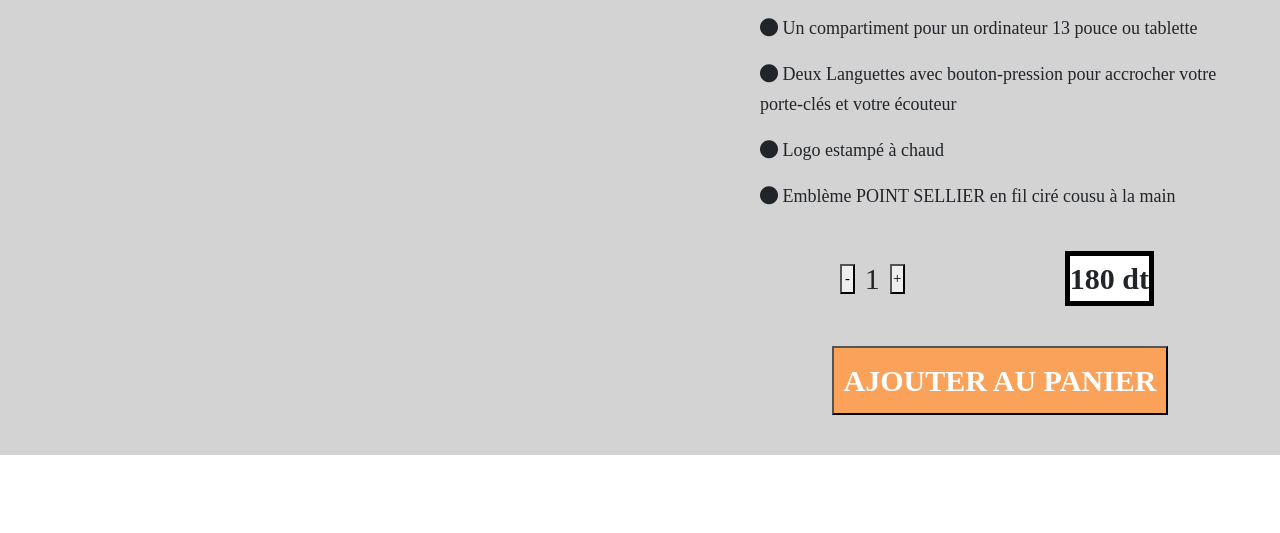
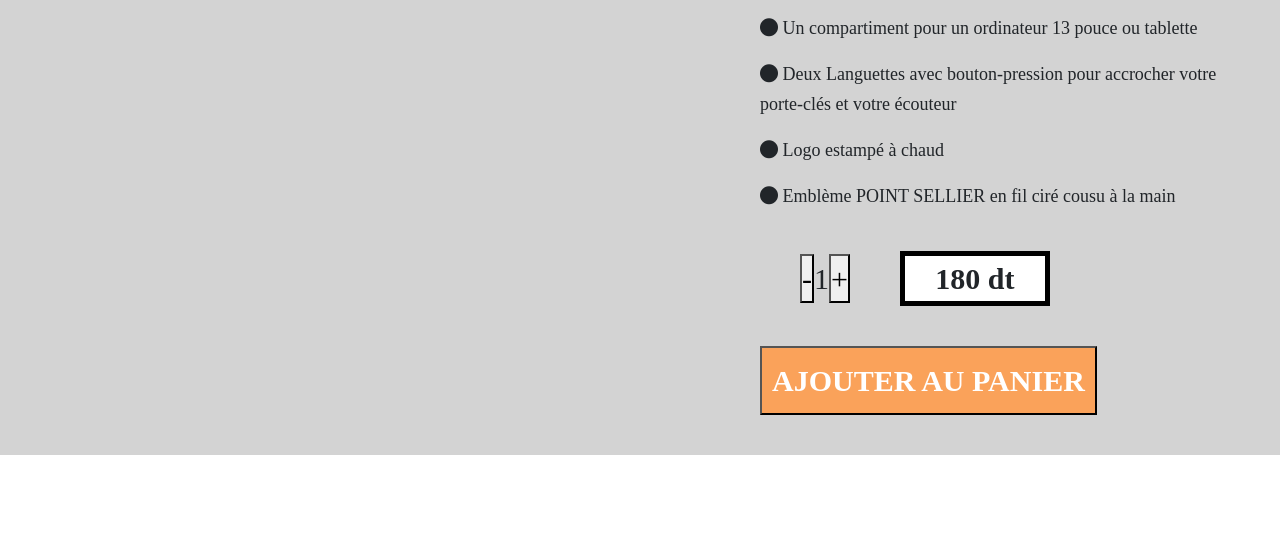
Before and after one commit to khaledsallem/projet-final, a plain HTML site: page rabat case bleu.html in a window 1280 px wide. Shown: the part 1427-1960 px from the top of the page. Drawn offline with nearby package versions, Linux system fonts and the light colour scheme; files that its build step writes are made by us from their sources; files whose address does not match are found by name.

Commit message:
Update index.css

```diff
--- a/index.css
+++ b/index.css
@@ -198,35 +198,33 @@ a:hover {
 
 .add-cart {
   width: 80%;
-  margin: 40px ;
-  padding: 0% 30px;
+  margin: 40px;
   display: flex;
   align-items: center;
   font-size: 30px;
 }
 
-.add-cart button {
-  width: 30px;
-  height: 30px;
-  margin: 0% 10px;
+.add-cart .quantity {
+  width: 100px;
+  height: 50px;
   align-self: center;
   text-align: center;
-  font-size: 15px;
+  font-size: 30px;
 }
 
 .add-cart p {
-  margin-left: 150px;
-  margin: auto 0 auto 150px;
+  margin: auto 0% auto 50px;
+
   border: 5px solid black;
   background-color: white;
   font-weight: bold;
   height: auto;
-  width: 200px;
+  width: 150px;
   text-align: center;
 }
 
-.order{
-  text-align: center;
+.order {
+  text-align: start;
   width: 100%;
   font-size: 30px;
 }
```
